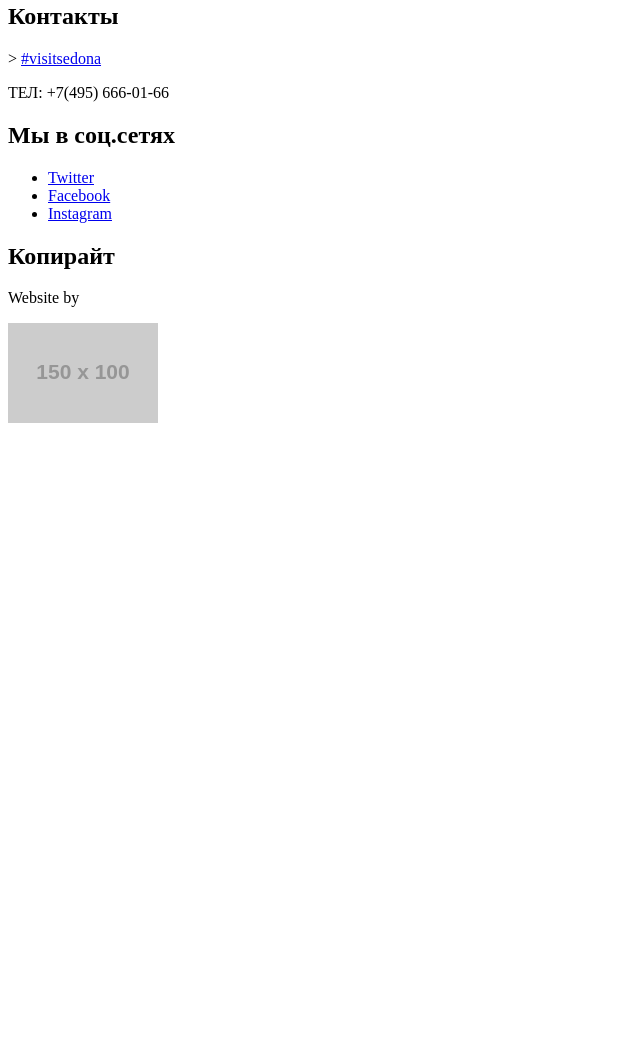
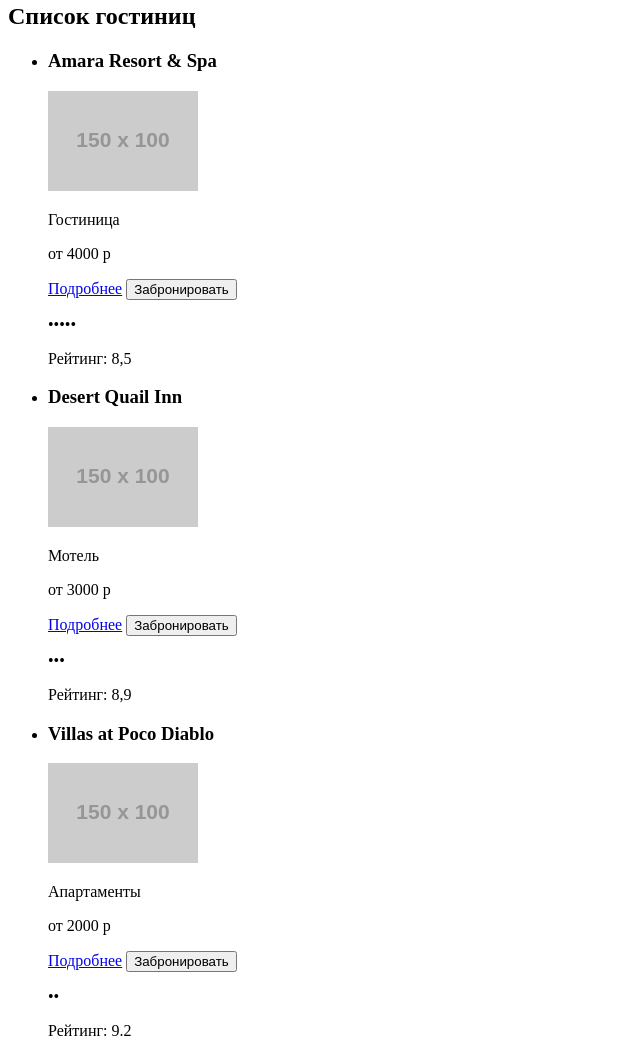
Before and after one commit to Guromachine/981565-sedona-28, a plain HTML site: page hotels.html in a window 1280 px wide. Shown: the part 225-1282 px from the top of the page, without its empty margins (0-640 px from the left). Before the commit the page ends 800 px from the top, so only its background shows below. Drawn offline with Linux system fonts and the light colour scheme; placeholder pictures from the web are drawn by us.

Commit message:
Разметка Страницы отелей

```diff
--- a/hotels.html
+++ b/hotels.html
@@ -9,7 +9,7 @@
     <header>
     	<nav>
     		<ul>
-    			<li><a href="index.html">Информация</a></li>
+    			<li><a href="blank.html">Информация</a></li>
     			<li><a href="blank.html">Фото и видео<a/></li>
     			<li><a href="blank.html">Карта штата</a></li>
     			<li><a>Гостиницы</a></li>
@@ -19,11 +19,54 @@
     </header>
 
     <main>
+    	<section>
+    		<!-- форма параметров гостиницы -->
+    	</section>
 
+    	<section>
+    		<h2>Список гостиниц</h2>
+    		<ul>
+    			<li>
+    				<h3>Amara Resort & Spa</h3>
+    				<a href="blank.html"><img src="https://via.placeholder.com/150x100" alt="photo of hotel Amara Resort & Spa"></a>
+					<p>Гостиница</p>
+					<p>от 4000 р</p>
+    				<p>
+    					<a href="blank.html">Подробнее</a>
+						<button type="button">Забронировать</button>
+    				</p>
+    				<span class="stars">•••••</span>
+    				<p>Рейтинг: 8,5</p>
+    			</li>
+    			<li>
+    				<h3>Desert Quail Inn</h3>
+    				<a href="blank.html"><img src="https://via.placeholder.com/150x100" alt="photo of hotel Desert Quail Inn"></a>
+					<p>Мотель</p>
+					<p>от 3000 р</p>
+    				<p>
+    					<a href="blank.html">Подробнее</a>
+						<button type="button">Забронировать</button>
+    				</p>
+    				<span class="stars">•••</span>
+    				<p>Рейтинг: 8,9</p>
+    			</li>
+    			<li>
+    				<h3>Villas at Poco Diablo</h3>
+    				<a href="blank.html"><img src="https://via.placeholder.com/150x100" alt="photo of hotel Villas at Poco Diablo"></a>
+					<p>Апартаменты</p>
+					<p>от 2000 р</p>
+    				<p>
+    					<a href="blank.html">Подробнее</a>
+						<button type="button">Забронировать</button>
+    				</p>
+    				<span class="stars">••</span>
+    				<p>Рейтинг: 9.2</p>
+    			</li>
+    		</ul>
+    	</section>
     </main>
 
     <footer>
-
 		<section>
 			<h2>Контакты</h2>>
     		<a href="index.html">#visitsedona</a>
@@ -42,9 +85,8 @@
 		<section>
 			<h2>Копирайт</h2>
     		<p>Website by</p>
-    		<a href="https://htmlacademy.ru/"><img src="https://via.placeholder.com/150x100" alt="htmlacademy-logo"></a>
+    		<a href="https://htmlacademy.ru/intensive/htmlcss"><img src="https://via.placeholder.com/150x100" alt="htmlacademy-logo"></a>tps://h
     	</section>
-
     </footer>
 
   </body>
```
Also changed, not shown: blank.html (+12 -0 lines), index.html (+3 -2 lines).
